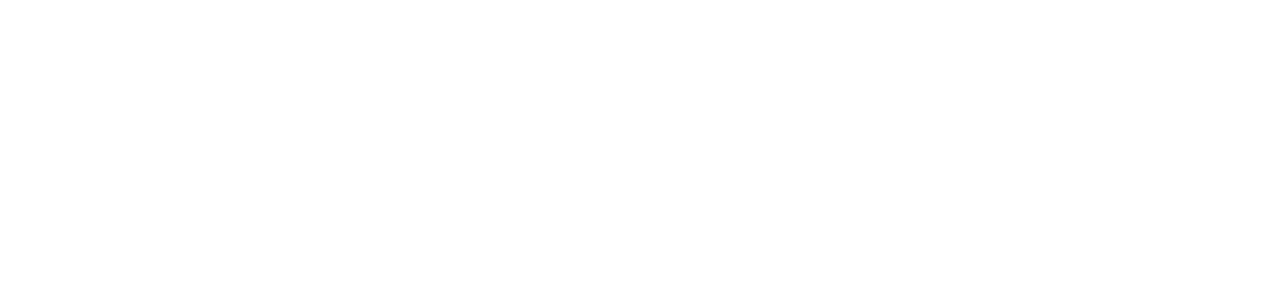
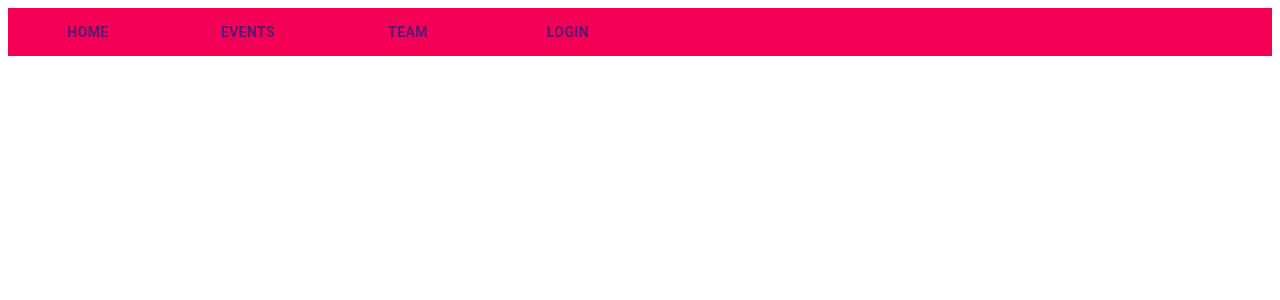
Before and after one commit to najm09/ieeejmiweb, a React (Create React App) app in the folder website/: page / in a window 1280 px wide. Shown: the top 300 px of the page. Built offline with nearby package versions, Linux system fonts and the light colour scheme.

Commit message:
setting up Header

```diff
--- a/website/src/components/App.tsx
+++ b/website/src/components/App.tsx
@@ -1,11 +1,10 @@
 import React from 'react'
 import './App.css'
 
+
 function App() {
   return (
-    <div>
-
-    </div>
+        <div></div>
   )
 }
 
--- /dev/null
+++ b/website/src/components/views/User/Header.tsx
@@ -0,0 +1,39 @@
+import React from 'react';
+import Paper from '@material-ui/core/Paper';
+import Tabs from '@material-ui/core/Tabs';
+import Tab from '@material-ui/core/Tab';
+import { makeStyles } from '@material-ui/core/styles'
+
+
+const useStyles = makeStyles((theme) => ({
+
+  paper: {
+    display: 'flex',
+    flexDirection: 'column',
+    alignItems: 'center',
+  },
+  avatar: {
+    margin: theme.spacing(1),
+    backgroundColor: theme.palette.secondary.main,
+  },
+  tabs: {
+    textAlign: 'center',
+    fontWeight: 'bold',
+    color: '#1a237e'
+  }
+}));
+
+export default function Header({ children }: any) {
+  const classes = useStyles();
+  return (
+    <Paper square elevation={0}>
+      <Tabs className={classes.avatar}>
+        <Tab label="Home" className={classes.tabs} href='/' />
+        <Tab label="Events" className={classes.tabs} href='/Events' />
+        <Tab label="Team" className={classes.tabs} href='/Team'/>
+        <Tab label='Login' className={classes.tabs} href="/Login"/>
+      </Tabs>
+      {children}
+    </Paper>
+  );
+}
--- a/website/src/index.tsx
+++ b/website/src/index.tsx
@@ -5,14 +5,14 @@
 import App from './components/App'
 import Login from './components/views/Admin/Login'
 import Signup from './components/views/Admin/Signup'
-
+import Header from './components/views/User/Header'
 ReactDOM.render(
 
   <BrowserRouter>
     <Switch>
-      <Route exact path='/' render={()=><App/>}/>
+      <Route exact path='/' render={()=><Header ><App/></Header>}/>
       <Route exact path='/Login' render={()=><Login/>}/>
-<Route exact path='/Signup' render={()=><Signup/>}/>
+<Route exact path='/Signup' render={()=><Header><Signup/></Header>}/>
     </Switch>
   </BrowserRouter>,
   document.getElementById('root')
```
